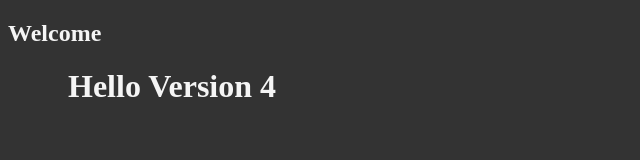
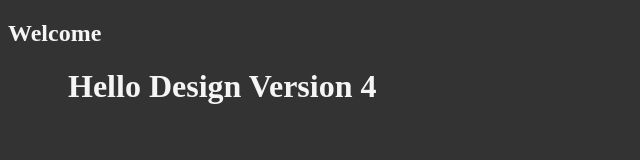
Before and after one commit to samholi/LearnGitHUb, a plain HTML site: page index.html in a window 1280 px wide. Shown: the whole page, without its empty margins (0-640 px from the left). Drawn offline with Linux system fonts and the light colour scheme.

Commit message:
design version v4

```diff
--- a/index.html
+++ b/index.html
@@ -16,6 +16,6 @@
 </head>
 <body>
     <h2>Welcome </h2>
-    <div class="container"><h1>Hello Version 4</h1> </div>
+    <div class="container"><h1>Hello Design Version 4</h1> </div>
 </body>
 </html>
```
